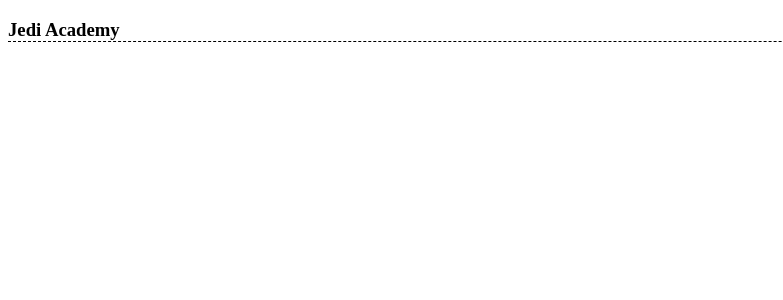
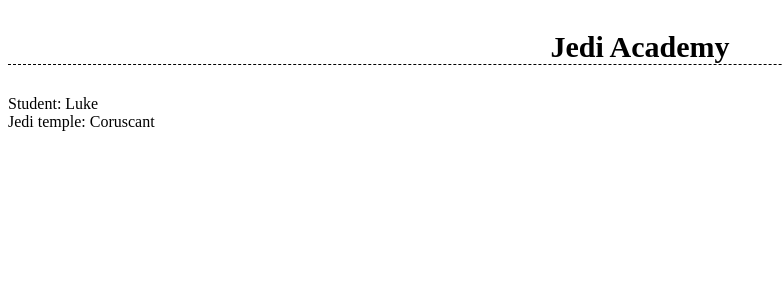
Before and after one commit to hfdiegodev/Angular-1, an Angular app in the folder TypeScript/Primeira Aplicacao/jedi-academy/: page / in a window 1280 px wide. Shown: the top 300 px of the page, without its empty margins (0-783 px from the left). Built offline with nearby package versions, Linux system fonts and the light colour scheme.

Commit message:
Property binding

```diff
--- a/TypeScript/Primeira Aplicacao/jedi-academy/src/app/app.component.html
+++ b/TypeScript/Primeira Aplicacao/jedi-academy/src/app/app.component.html
@@ -1 +1,2 @@
 <jad-header> </jad-header>
+<jad-student></jad-student>
--- a/TypeScript/Primeira Aplicacao/jedi-academy/src/app/app.module.ts
+++ b/TypeScript/Primeira Aplicacao/jedi-academy/src/app/app.module.ts
@@ -3,11 +3,13 @@
 
 import { AppComponent } from './app.component';
 import { HeaderComponent } from './header/header.component';
+import { StudentComponent } from './student/student.component';
 
 @NgModule({
   declarations: [
     AppComponent,
-    HeaderComponent
+    HeaderComponent,
+    StudentComponent
   ],
   imports: [
     BrowserModule,
--- a/TypeScript/Primeira Aplicacao/jedi-academy/src/app/header/header.component.css
+++ b/TypeScript/Primeira Aplicacao/jedi-academy/src/app/header/header.component.css
@@ -1,3 +1,5 @@
 h3{
     border-bottom: 1px dashed black;
+    text-align: center;
+    font-size: 30px;
 }
--- /dev/null
+++ b/TypeScript/Primeira Aplicacao/jedi-academy/src/app/student/student.component.html
@@ -0,0 +1,6 @@
+<div>
+    Student: {{name}}
+    <div [hidden]= "!isJedi">
+        Jedi temple: Coruscant
+    </div>
+</div>
--- /dev/null
+++ b/TypeScript/Primeira Aplicacao/jedi-academy/src/app/student/student.component.ts
@@ -0,0 +1,18 @@
+import { Component, OnInit } from '@angular/core';
+
+@Component({
+  selector: 'jad-student',
+  templateUrl: './student.component.html',
+  styleUrls: ['./student.component.css']
+})
+export class StudentComponent implements OnInit {
+
+  name: string = 'Luke'
+  isJedi: boolean = true
+
+  constructor() { }
+
+  ngOnInit() {
+  }
+
+}
```
Also changed, not shown: TypeScript/Primeira Aplicacao/jedi-academy/src/app/student/student.component.css (added).
